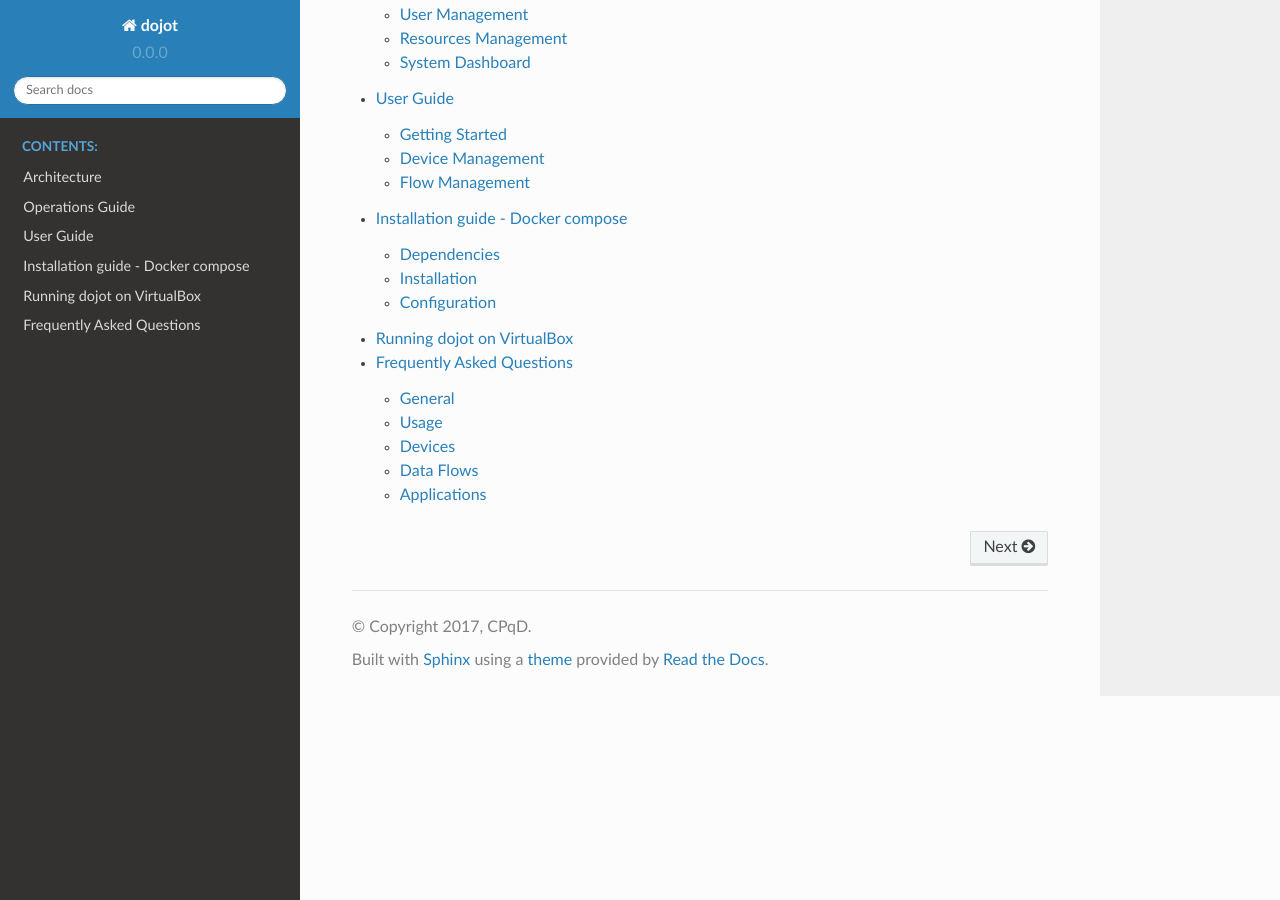
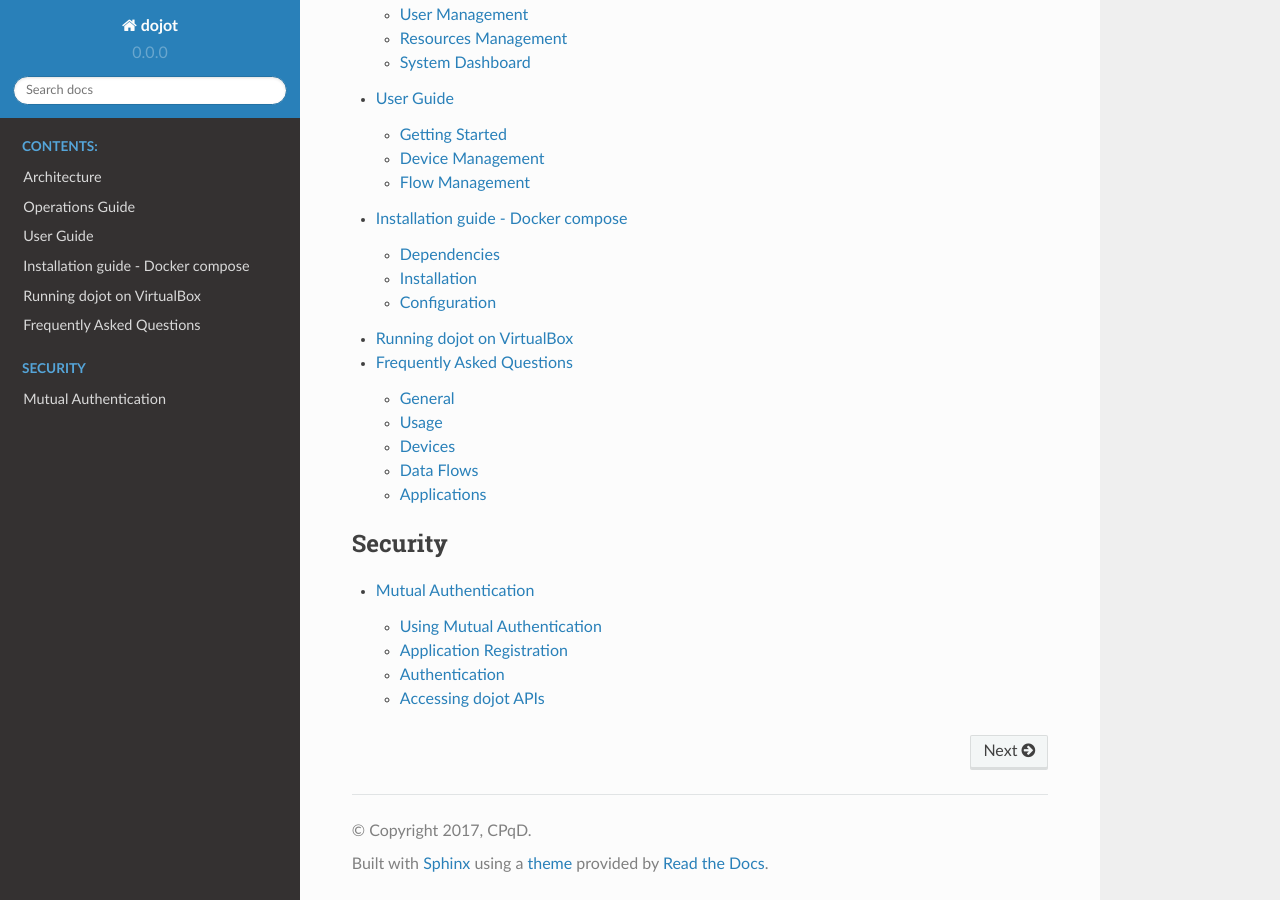
Before and after one commit to dojot/docs, a Sphinx documentation site: the page built from source/index.rst, in a window 1280 px wide and 900 px high, scrolled down 793 px. Built offline with Sphinx 7.4.7 and the Read the Docs theme 2.0.0, drawn with Linux system fonts in a browser that asks for light colours; some of the changed lines change nothing that is shown.

Commit message:
Added documentation for Mutual Authentication

```diff
--- a/source/index.rst
+++ b/source/index.rst
@@ -26,6 +26,11 @@ pages.
    vms/vbox/guide
    faq/faq
 
+.. toctree::
+   :maxdepth: 2
+   :caption: Security
+
+   security/mutual-authentication
 
 
 .. Indices and tables
--- /dev/null
+++ b/source/security/mutual-authentication.rst
@@ -0,0 +1,142 @@
+Mutual Authentication
+=====================
+
+Mutual authentication is the process in which two entities authenticate each other. In a client-server communication, the client must prove its identity to the server and the server must prove its identity to the client. Thus, each entity can ensure that they are communicating with a legitimate interlocutor.
+
+Mutual authentication protects access to data the application accesses from dojot and therefore protects access to data of that application’s user. It is done by ensuring that only registered applications can access platform data and functionality. In addition, it ensures that the platform the application is accessing is legitimate, meaning that no attacker can pass themselves by the platform and get user or application data.
+
+.. contents:: Table of Contents
+  :local:
+
+Using Mutual Authentication
+---------------------------
+
+Applications can access dojot functionality to interact with its components and connected devices. For an application to ensure that it is communicating with a legitimate platform (and vice versa), it must make use of the mutual authentication functionality dojot provides. This is a simple process and its use requires only three steps to follow:
+
+* Application Registration. When an application is registered in dojot, it receives an identifier and a key that must be kept secret. This key is used to authenticate the application on the platform.
+
+* Authentication. At the beginning of the communication between application and dojot, the application initiates a handshake in which the two entities will exchange information to ensure they are legitimate.
+
+* Using the platform. When accessing dojot interfaces, the platform informs a session identifier that is obtained at the time of authentication. Thus, the platform can verify that the mutual authentication process was performed by the application.
+
+Application Registration
+------------------------
+
+An application that is registered with dojot will receive an identifier and a key that must be kept secret. The registration indicates that an application will communicate and use platform features.
+
+Currently, the method used to register an application is through a REST interface. After making the request for the registration, the application will receive a unique identifier and a key. The API is described below
+
+**REGISTER COMPONENT** - Register new application
+
+::
+
+    POST /kerberos/registerComponent
+
+    Response  200
+
+    Headers
+    Content-Type: application/json
+
+    Body
+    {
+      "AppId": "0001020304050607",
+      "AppKey": "000102030405060708090a0b0c0d0e0f000102030405060708090a0b0c0d0e0f"
+    }
+
+Received identifier and key will be used at the moment the application authenticates with dojot. In order to do this, a client library is provided to perform the authentication process (available in github.com/dojot/ma-client-libs) and therefore, the library should have knowledge about the values of the identifier and the key. The file https://github.com/dojot/ma-client-libs/kerberos/src/protocol/unique.h is used to store these values and will be used by the library at the moment of authentication.
+
+Authentication
+--------------
+
+When communicating with dojot, the application must perform mutual authentication. This process is done through the library provided in github.com/dojot/ma-client-libs. By using the library, three steps should be followed:
+
+1. Initialize the library with server addresses
+
+2. Register the callback function
+
+3. Call mutual authentication function
+
+Library Initialization
+~~~~~~~~~~~~~~~~~~~~~~
+
+Initialization tells the library which URLs will be used to perform mutual authentication. The function to be used is described below:
+
+**Initialize Kerberos**
+
+.. code-block: c
+
+    errno_t initializeKerberos(uint8_t* host, uint8_t hostLength, uint8_t* uriRequestAS, uint8_t requestASLength, uint8_t* uriRequestAP, uint8_t requestAPLength)
+
+The arguments used in the function are described below.
+
+* host - Platform main URL
+
+* hostLength - Host string size
+
+* uriRequestAS - requestAS endpoint
+
+* requestASLength - requestAS string size
+
+* uriRequestAP - requestAP endpoint
+
+* requestAPLength - requestAP string Size
+
+The following code snippet shows an example of how the function can be used.
+
+.. code-block: c
+
+    char* host = "http://localhost:8000/"; // dojot URL
+    char* reqAS = "kerberos/requestAS";
+    char* reqAP = "kerberos/requestAP";
+
+    errno_t ret = initializeKerberos(host, strlen(host), reqAS, strlen(reqAS), reqAP, strlen(reqAP));
+
+Register callback
+~~~~~~~~~~~~~~~~~
+
+While the mutual authentication process is carried out, the library communicates with the server and checks received data. If an error occurs during this process, the library will call a callback function.
+
+This callback function is implemented by the library user and must be registered before the authentication process. The callback function can include code for error handling and logging, for example.
+
+**Set Callback**
+
+.. code-block: c
+
+    errno_t setCallback(void (*callback)(int))
+
+The following code shows an example of how the callback function can be created and registered.
+
+.. code-block: c
+
+    void errorCallback(int err){
+        // Error handling and logging code
+    }
+
+    errno_t ret = setCallback(&errorCallback);
+
+Call mutual authentication function
+~~~~~~~~~~~~~~~~~~~~~~~~~~~~~~~~~~~
+
+After initializing the library with platform URL and registering the callback function, the library is ready to perform the mutual authentication process. The function that is used to perform the process is shown below.
+
+.. code-block: c
+
+    errno_t executeKerberosHandshake()
+
+The code below shows an example of how the function may be used.
+
+.. code-block: c
+
+    errno_t ret = executeKerberosHandshake();
+
+Accessing dojot APIs
+--------------------
+
+After the mutual authentication process completes, the application may send additional data in the calls to the platform interfaces. This data is the mutual authentication session identifier and is sent through an HTTP header.
+
+The following is an example of a call to a dojot API where mutual authentication session identifier is also sent.
+
+.. code-block: http
+    GET /device HTTP/1.1
+    Host: localhost:8000
+    ma-session-id: a4cdad05441940c5c07ee9f55b8fafbdc0eba14afce449c9c9ec052bb20f50f4
```
